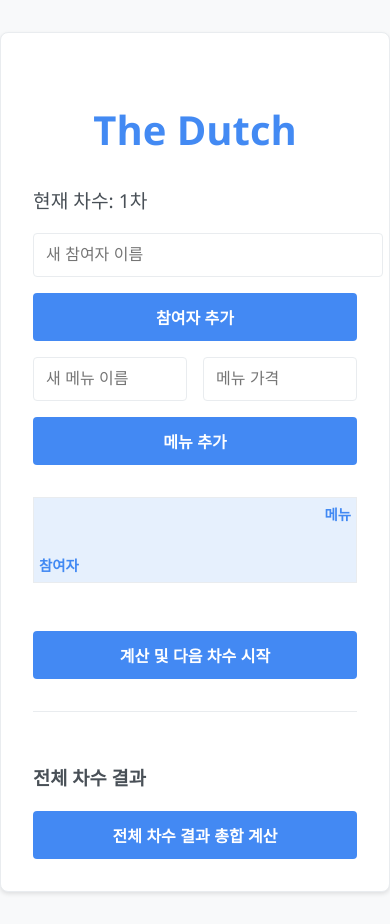
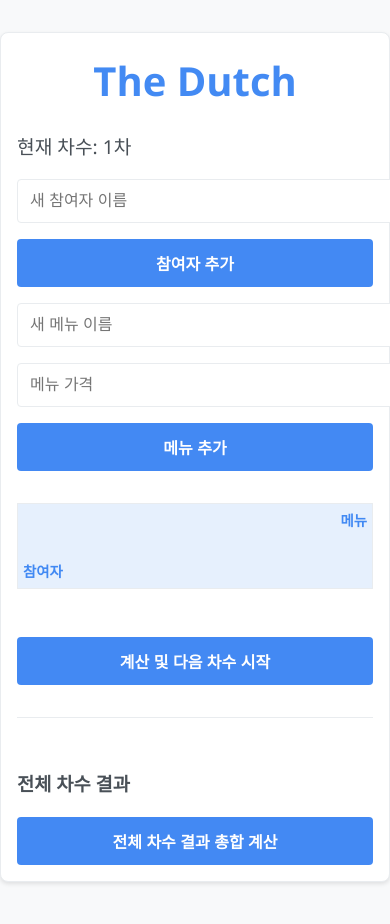
Before and after one commit to JJJiL0ng/TheDutch, a React (Create React App) app: page / in a window 390 px wide. Built offline with nearby package versions, Linux system fonts and the light colour scheme.

Commit message:
small_logo_update

```diff
--- a/src/App.css
+++ b/src/App.css
@@ -26,11 +26,24 @@ body {
   box-shadow: 0 2px 4px rgba(0, 0, 0, 0.1);
 }
 
+.header {
+  display: flex;
+  align-items: center;
+  justify-content: center;
+  margin-bottom: 1.5rem;
+}
+
+.logo {
+  width: 50px;
+  height: 50px;
+  margin-right: 1rem;
+}
+
 .title {
   text-align: center;
-  margin-bottom: 1.5rem;
   color: var(--main-blue);
   font-size: 2.5rem;
+  margin: 0;
 }
 
 .current-round {
@@ -218,7 +231,6 @@ body {
   margin-bottom: 1rem;
 }
 
-/* Styles for clickable cells */
 .cell.center {
   cursor: pointer;
   transition: background-color 0.3s ease;
@@ -236,3 +248,23 @@ body {
 .cell.center.checked:hover {
   background-color: #45a049;
 }
+
+.calculate-button {
+  width: 100%;
+  background-color: var(--dark-blue);
+  margin-top: 1rem;
+}
+
+@media (max-width: 768px) {
+  .container {
+    padding: 1rem;
+  }
+
+  .input-group {
+    flex-direction: column;
+  }
+
+  .half-width {
+    width: 100%;
+  }
+}
```
Also changed, not shown: public/small_logo_thedutc.jpeg (added).
